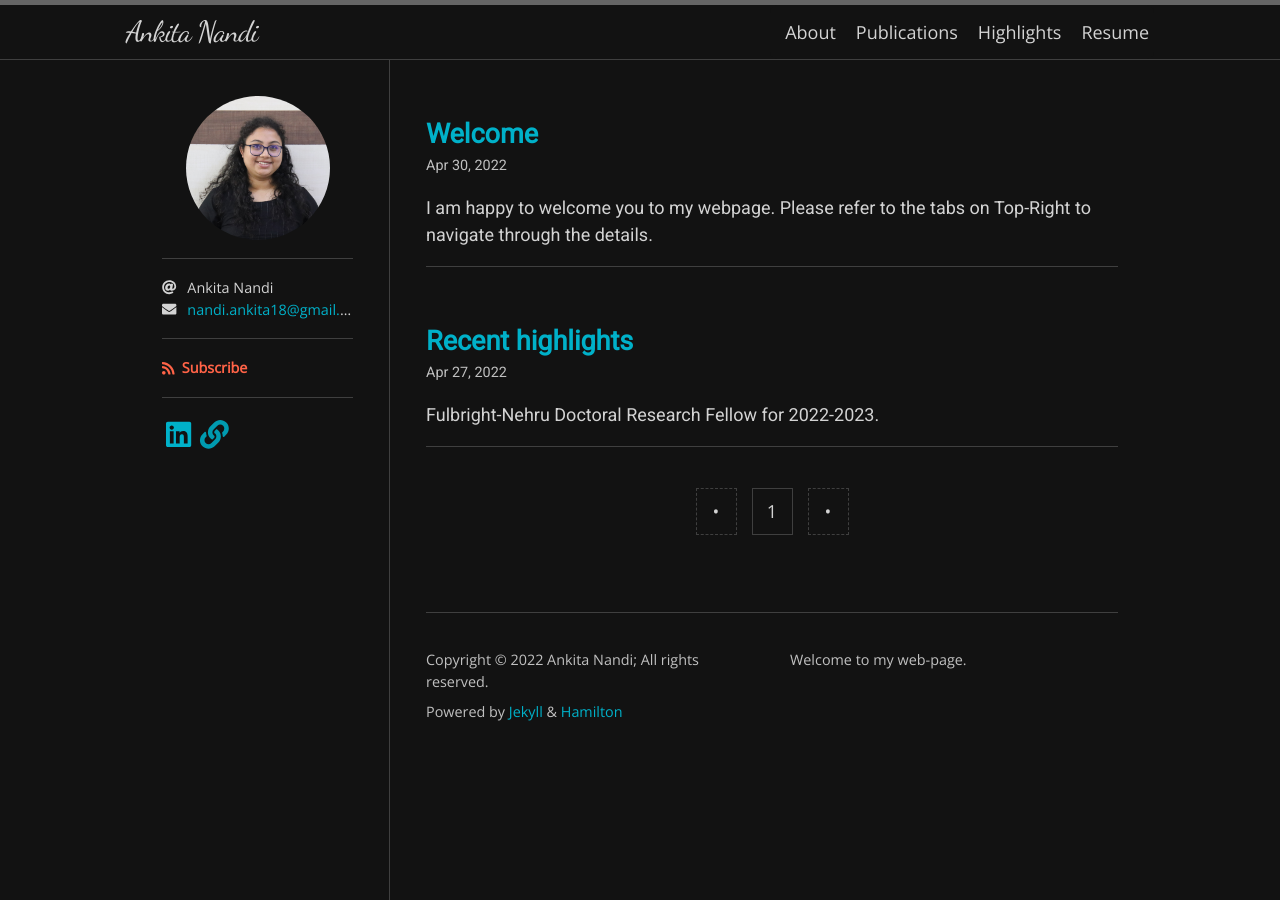
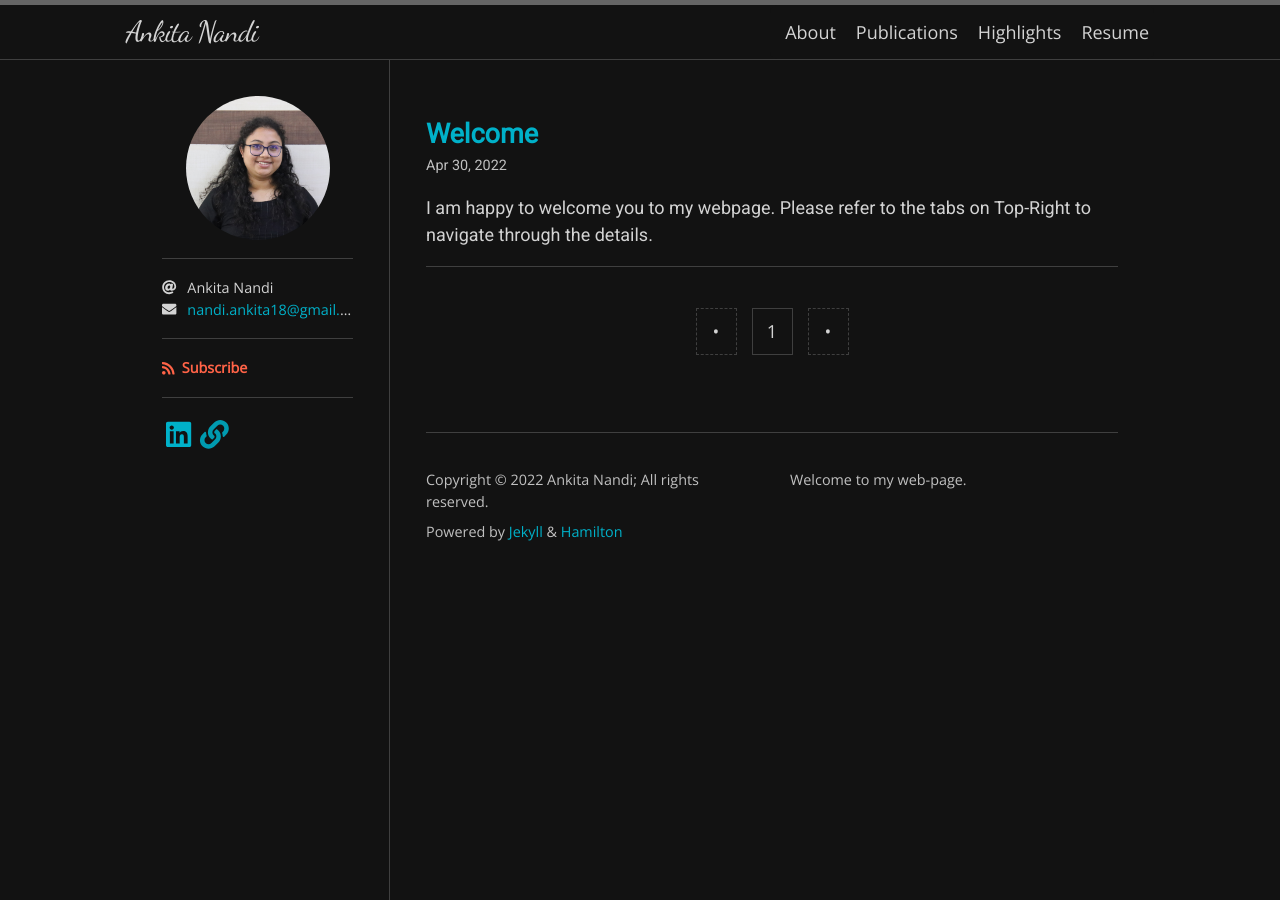
Before and after one commit to nandiankita/nandiankita.github.io, a Jekyll site: the page built from index.html, in a window 1280 px wide. Built offline with Jekyll 4.4.1, drawn with Linux system fonts in a browser that asks for light colours; nearby versions of some CDN libraries; some web fonts are replaced; the list of posts is cut into pages by our own code.

Commit message:
highlights to awards

```diff
--- a/Highlights.md
+++ b/Awards.md
@@ -1,7 +1,7 @@
 ---
 layout: archive-taxonomies
 type: categories
-title: Highlights
+title: Awards
 permalink: /categories/
 ---
 1. Fulbright-Nehru Doctoral Research Fellow for 2022-2023.
--- a/_posts/2022-04-27-Recent Highlights.md
+++ /dev/null
@@ -1,4 +0,0 @@
----
-layout: post
----
-Fulbright-Nehru Doctoral Research Fellow for 2022-2023.
```
